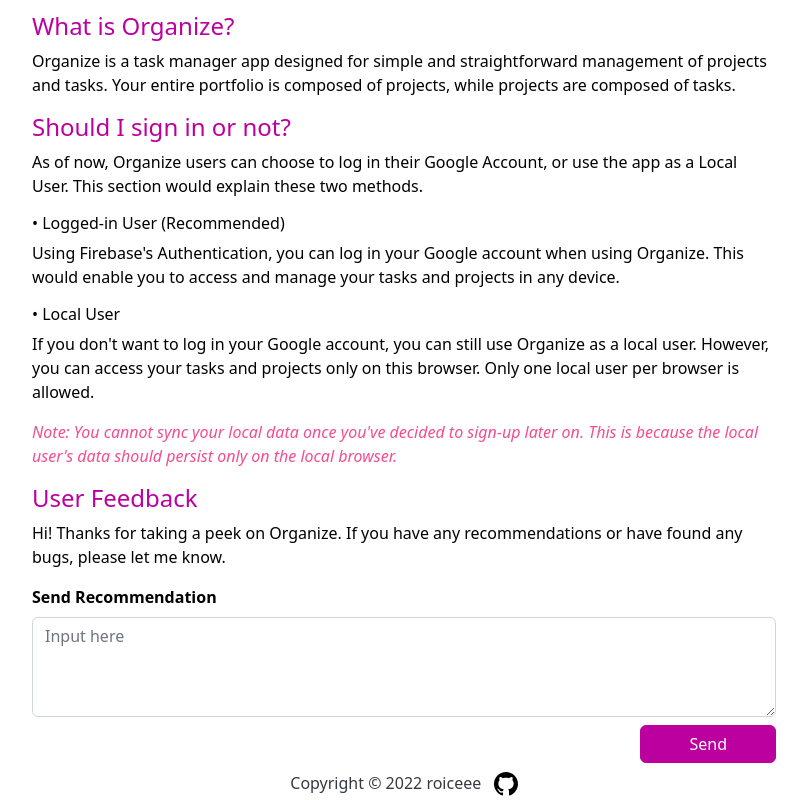
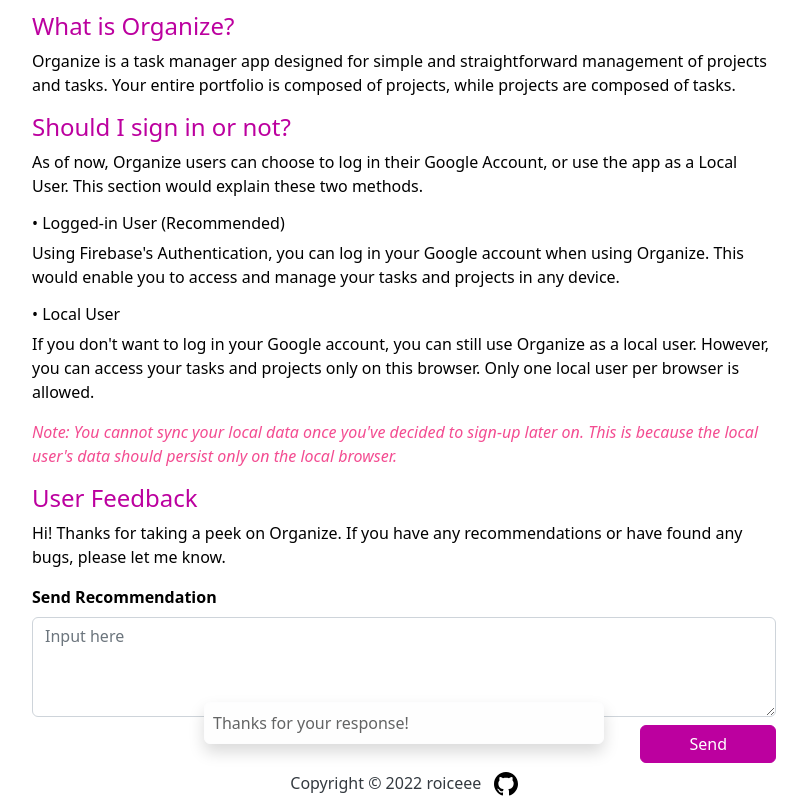
Before and after one commit to roiceee/organize, a Next.js app: page /about in a window 1280 px wide. Both pictures are taken after typing "Sample" into the empty fields and a click on the button "Send". Shown: the part 158-958 px from the top of the page, without its empty margins (236-1043 px from the left). Built offline with nearby package versions, Linux system fonts and the light colour scheme; no server answers.

Commit message:
add thank you response on about page

```diff
--- a/pages/about.tsx
+++ b/pages/about.tsx
@@ -5,20 +5,36 @@ import Form from "react-bootstrap/Form";
 import Button from "react-bootstrap/Button";
 import { ChangeEvent, useCallback, useState } from "react";
 import { sendRecommendationToStorage } from "../src/utils/storage";
+import FloatingAlert from "../src/components/util-components/floating-alert";
 
 function About() {
   const [formContentState, setFormContentState] = useState<string>("");
+  const [thankyouAlertState, setThankYouAlertState] = useState<boolean>(false);
+
+  const showThankyouAlertState = useCallback(() => {
+    setThankYouAlertState(true);
+  }, []);
+
+  const hideThankyouAlertState = useCallback(() => {
+    setThankYouAlertState(false);
+  }, []);
 
   const formContentHandler = useCallback((e: ChangeEvent<HTMLInputElement>) => {
     setFormContentState(e.target.value);
   }, []);
+
   const sendRecommendationHandler = useCallback(() => {
     if (formContentState === "") {
       return;
     }
     sendRecommendationToStorage(formContentState);
+    showThankyouAlertState();
     setFormContentState("");
-  }, [formContentState]);
+    setTimeout(() => {
+      hideThankyouAlertState();
+    }, 5000);
+  }, [formContentState, showThankyouAlertState, hideThankyouAlertState]);
+
 
   return (
     <>
@@ -109,6 +125,9 @@ function About() {
           </section>
         </BodyLayoutThree>
       </Container>
+      <FloatingAlert show={thankyouAlertState} onHide={hideThankyouAlertState}>
+        <div>Thanks for your response!</div>
+      </FloatingAlert>
     </>
   );
 }
--- /dev/null
+++ b/src/components/util-components/floating-alert.tsx
@@ -0,0 +1,40 @@
+import Alert from "react-bootstrap/Alert";
+import styles from "../../styles/modules/transitions.module.scss";
+
+
+interface FloatingAlertProps {
+    children: JSX.Element | Array<JSX.Element>
+    show: boolean;
+    onHide: () => void;
+}
+
+function FloatingAlert({
+  children,
+  show,
+  onHide
+}: FloatingAlertProps) {
+  return (
+    <>
+      {show && (
+        <Alert
+          variant="light"
+          onClose={onHide}
+          style={{
+            position: "fixed",
+            bottom: "40px",
+            left: "50%",
+            transform: "translateX(-50%)",
+            width: "80vw",
+            maxWidth: "400px",
+            zIndex: "2147483638",
+          }}
+          className={`p-2 ${styles.fadeInFaster} shadow`}
+        >
+         {children}
+        </Alert>
+      )}
+    </>
+  );
+}
+
+export default FloatingAlert;
```
Also changed, not shown: src/components/util-components/undo-deleted-alert.tsx (+3 -19 lines).
